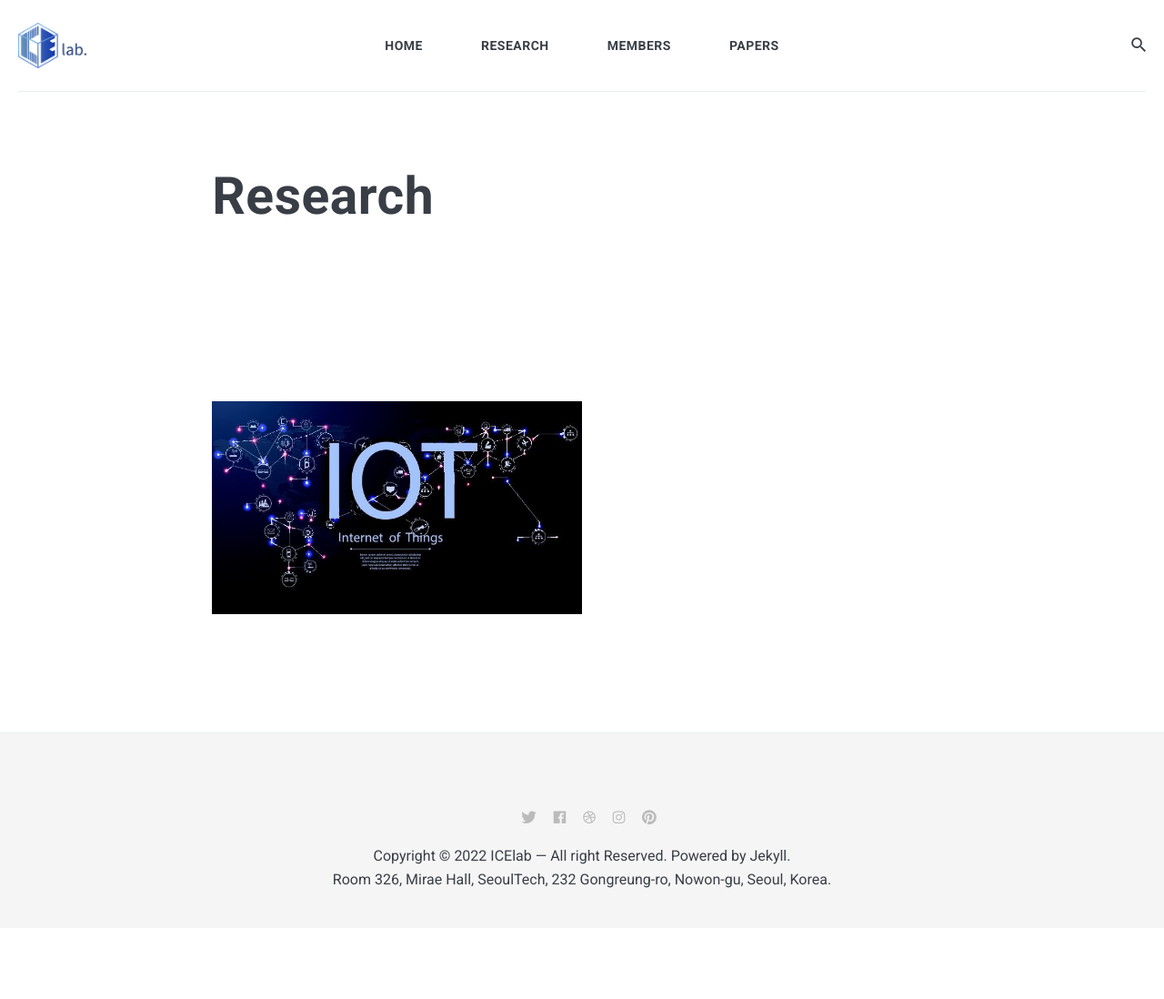
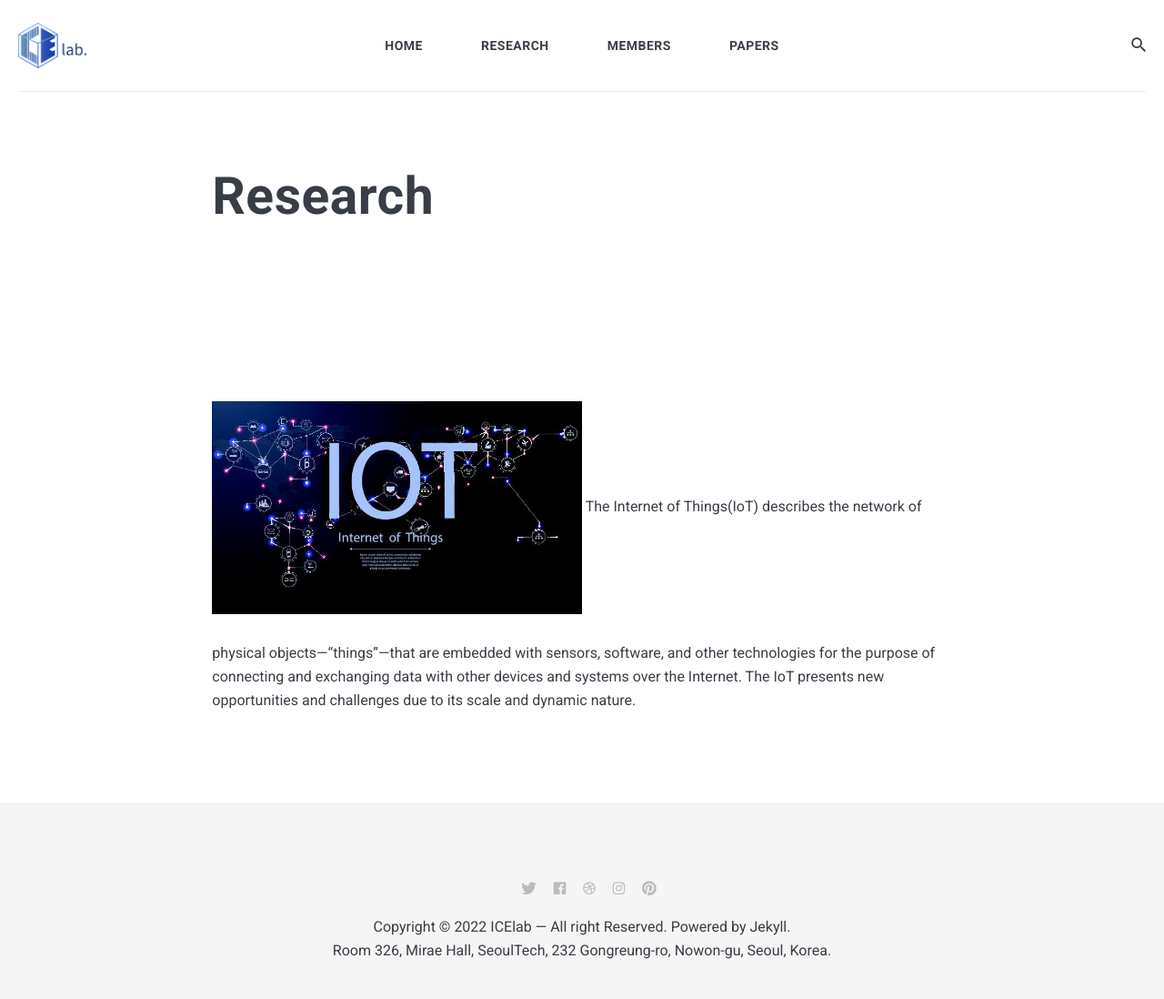
Before and after one commit to icelab-2020/HeeJaeMon123.github.io, a Jekyll site: the page built from _pages/00_research.md, in a window 1280 px wide. Shown: the whole page at 91% size. Built offline with Jekyll 4.4.1, drawn with Linux system fonts in a browser that asks for light colours; nearby versions of some CDN libraries; before the commit the page ends 1020 px from its top, so only the background shows below that.

Commit message:
Update 00_research.md

```diff
--- a/_pages/00_research.md
+++ b/_pages/00_research.md
@@ -6,3 +6,4 @@ permalink: /00_research/
 ---
 
 ![iot]({{site.baseurl}}/images/iot.jpg){: width="50%" height="50%"}
+The Internet of Things(IoT) describes the network of physical objects—“things”—that are embedded with sensors, software, and other technologies for the purpose of connecting and exchanging data with other devices and systems over the Internet. The IoT presents new opportunities and challenges due to its scale and dynamic nature.
```
